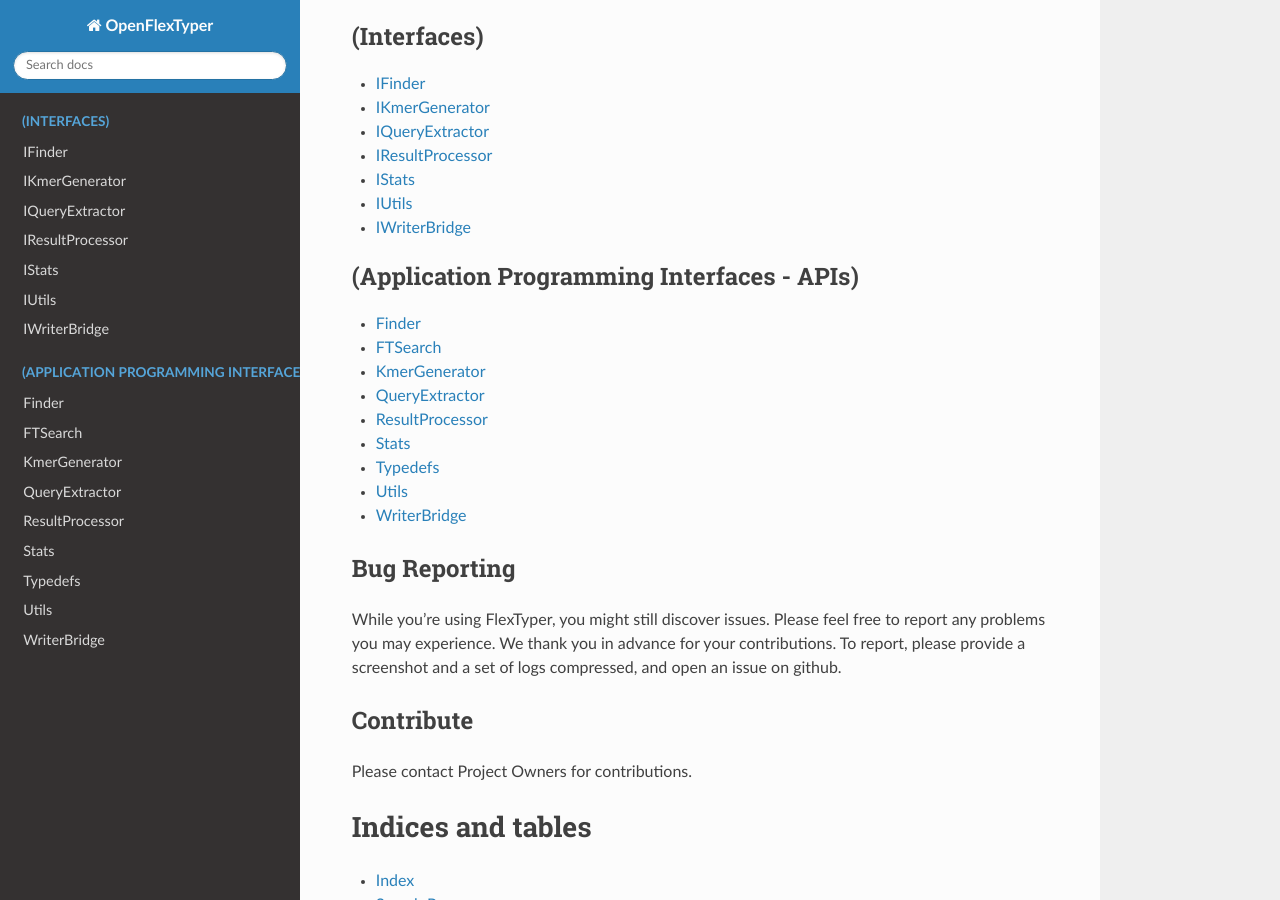
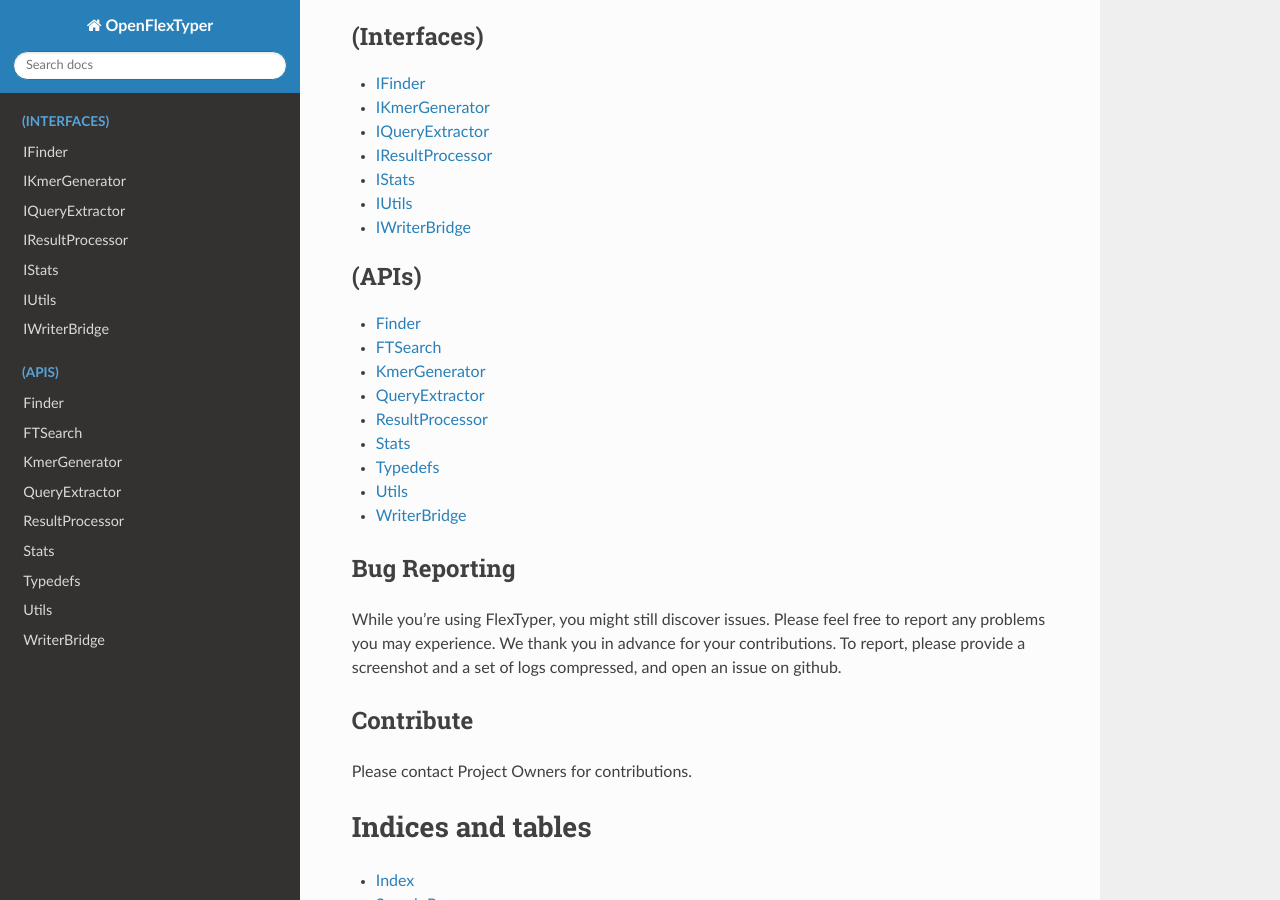
Before and after one commit to wassermanlab/OpenFlexTyper, a Sphinx documentation site: the page built from docs/source/index.rst, in a window 1280 px wide and 900 px high, scrolled down 2877 px. Built offline with Sphinx 7.4.7 and the Read the Docs theme 2.0.0, drawn with Linux system fonts in a browser that asks for light colours.

Commit message:
Update index.rst

```diff
--- a/docs/source/index.rst
+++ b/docs/source/index.rst
@@ -171,7 +171,7 @@
 
 .. toctree::
    :maxdepth: 1
-   :caption: (Application Programming Interfaces - APIs)
+   :caption: (APIs)
    :name: sec-general
 
    finder.rst
```
